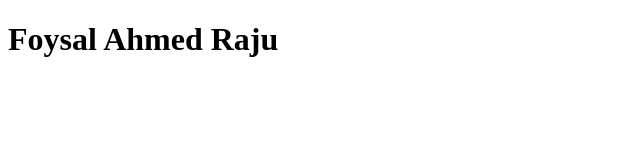
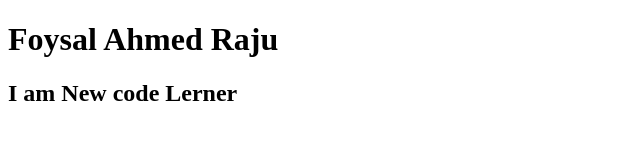
Before and after one commit to foysalahmedraju/my-blogs, a plain HTML site: page index.html in a window 1280 px wide. Shown: the whole page, without its empty margins (0-640 px from the left). Drawn offline with Linux system fonts and the light colour scheme.

Commit message:
Foysal Ahmed Raju

```diff
--- a/index.html
+++ b/index.html
@@ -8,5 +8,6 @@
 </head>
 <body>
     <h1>Foysal Ahmed Raju</h1>
+    <h2>I am New code Lerner</h2>
 </body>
 </html>
```
